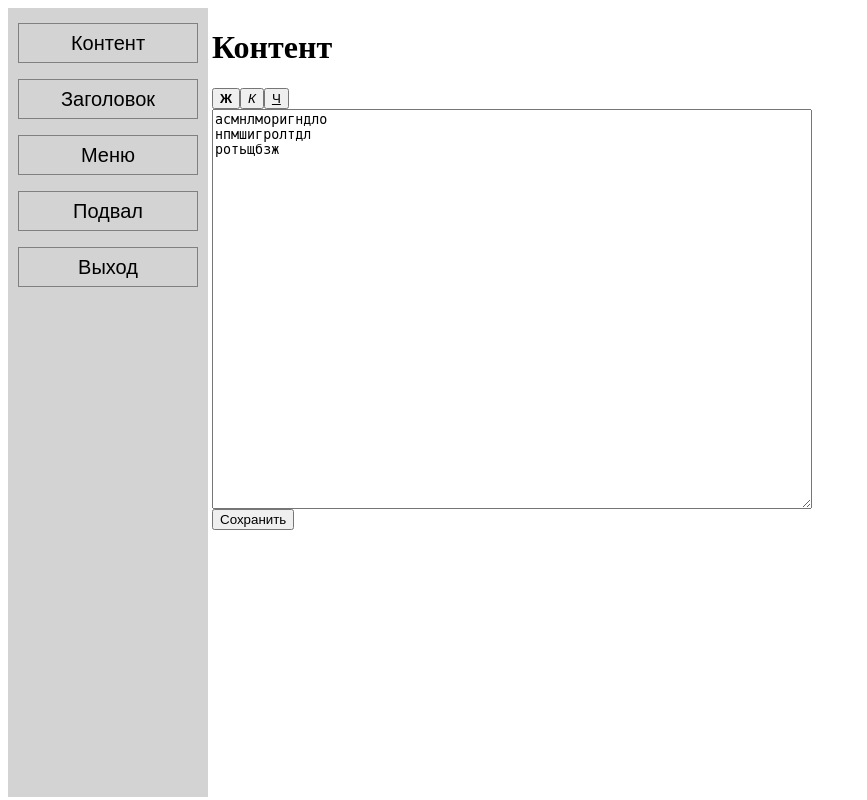
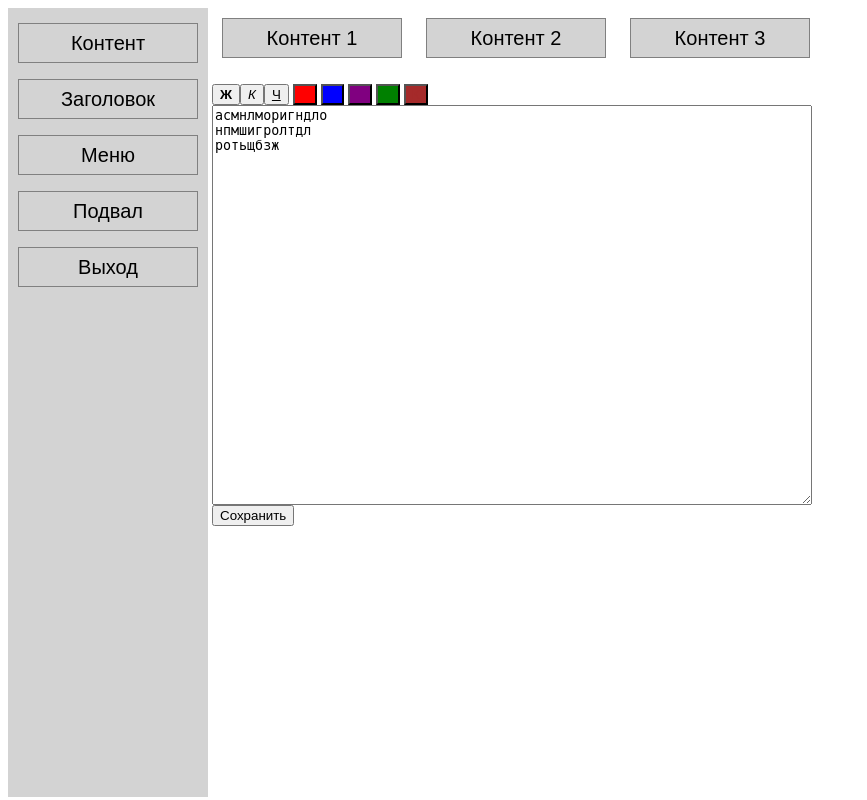
Before and after one commit to MrKey8840/adminka, a PHP site: page /admin.php in a window 1280 px wide. Shown: the whole page, without its empty margins (0-867 px from the left). Run offline with PHP 8.4, Linux system fonts and the light colour scheme; a user stored in the database is signed in; data comes from the database, SQL or seed files in the repository; data that the repository does not hold is empty.

Commit message:
Add files via upload

```diff
--- a/DBupdate.php
+++ b/DBupdate.php
@@ -1,12 +1,14 @@
 <?php
 
 include "connect.php";
+
+session_start();
 
 if(isset($_POST['header'])){
 	mysqli_query($mysql, "UPDATE page SET header='".$_POST['header']."' WHERE id = 1");
 }
 if(isset($_POST['content'])){
-	mysqli_query($mysql, "UPDATE page SET content='".$_POST['content']."' WHERE id = 1");
+	mysqli_query($mysql, "UPDATE page SET content='".$_POST['content']."' WHERE id = ".$_SESSION['content_page']);
 }
 if(isset($_POST['phone'])){
 	mysqli_query($mysql, "UPDATE page SET phone='".$_POST['phone']."' WHERE id = 1");
--- a/admin.php
+++ b/admin.php
@@ -31,11 +31,21 @@ if(empty($_SESSION['adminpage'])){
 	<input type='submit' value='Сохранить'></form>";
 }
 elseif($_SESSION['adminpage'] == 'content'){
-	echo "<h1>Контент</h1>
+	if(empty($_SESSION['content_page'])){
+		$_SESSION['content_page'] = 1;
+	}
+	echo "<div style='display: flex;'><form method='POST' action='content_page.php'><button class='content_btn' name='content_page_1'>Контент 1</button></form>&nbsp
+	<form method='POST' action='content_page.php'><button class='content_btn' name='content_page_2'>Контент 2</button></form>&nbsp
+	<form method='POST' action='content_page.php'><button class='content_btn' name='content_page_3'>Контент 3</button></form></div>
 	<button onclick='bold()'><b>Ж</b></button><button onclick='italic()'><i>К</i></button><button onclick='underline()'><u>Ч</u></button>
+	<button onclick='color(0)' style='background-color: red; color: red;'>К</button>
+	<button onclick='color(1)' style='background-color: blue; color: blue;'>К</button>
+	<button onclick='color(2)' style='background-color: purple; color: purple;'>К</button>
+	<button onclick='color(3)' style='background-color: green; color: green;'>К</button>
+	<button onclick='color(4)' style='background-color: brown; color: brown;'>К</button>
 	<form  method='POST' action='DBupdate.php'>
 	<textarea name='content' placeholder='Контент' id='textarea'>";
-	echo mysqli_fetch_array(mysqli_query($mysql, "SELECT content FROM page WHERE id = 1"))[0];
+	echo mysqli_fetch_array(mysqli_query($mysql, "SELECT content FROM page WHERE id = ".$_SESSION['content_page']))[0];
 	echo "</textarea><br>
 	<input type='submit' value='Сохранить'></form>";}
 elseif ($_SESSION['adminpage'] == 'header'){
--- a/connect.php
+++ b/connect.php
@@ -1,5 +1,5 @@
 <?php
 
-$mysql = mysqli_connect('MySQL-8.2', 'root', '', 'ter');
+$mysql = mysqli_connect('localhost', 'root', 'root', 'ter');
 
 ?>
--- a/scripts.js
+++ b/scripts.js
@@ -25,3 +25,13 @@ function underline() {
 	var afterText = textarea.value.substring(end, textarea.value.lenght)
 	textarea.value = beforeText + "<u>" + text + "</u>" + afterText
 }
+function color(color){
+	var textarea = document.getElementById('textarea')
+	var colors = ['red', 'blue', 'purple', 'green', 'brown']
+	var start = textarea.selectionStart
+	var end = textarea.selectionEnd
+	var beforeText = textarea.value.substring(0, start)
+	var text = textarea.value.substring(start, end)
+	var afterText = textarea.value.substring(end, textarea.value.lenght)
+	textarea.value = beforeText + `<font color="${colors[color]}">` + text + `</font>` + afterText
+}
--- a/styles.css
+++ b/styles.css
@@ -55,3 +55,17 @@ textarea{
 	width: 600px;
 	height: 400px;
 }
+.content_btn{
+	border: 1px gray solid;
+	height: 40px;
+	width: 180px;
+	margin: 10px;
+	align-items: center;
+	justify-content: center;
+	font-size: 20px;
+	background-color: lightgray;
+}
+.content_btn:hover{
+	cursor: pointer;
+	background-color: gray;
+}
```
Also changed, not shown: content_page.php (added, +17 -0 lines), index.php (+10 -3 lines), o.php (added, +8 -0 lines), select_content.php (added, +17 -0 lines).
